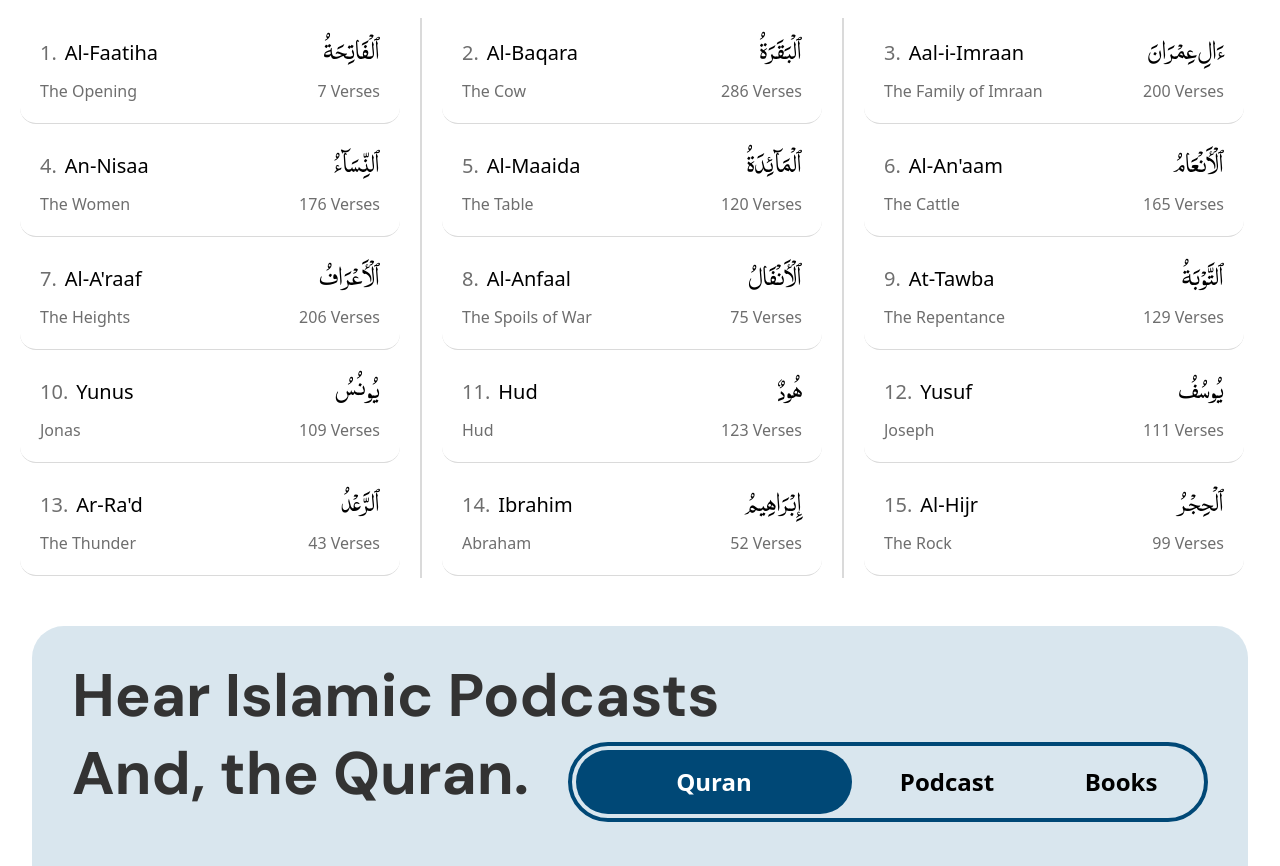
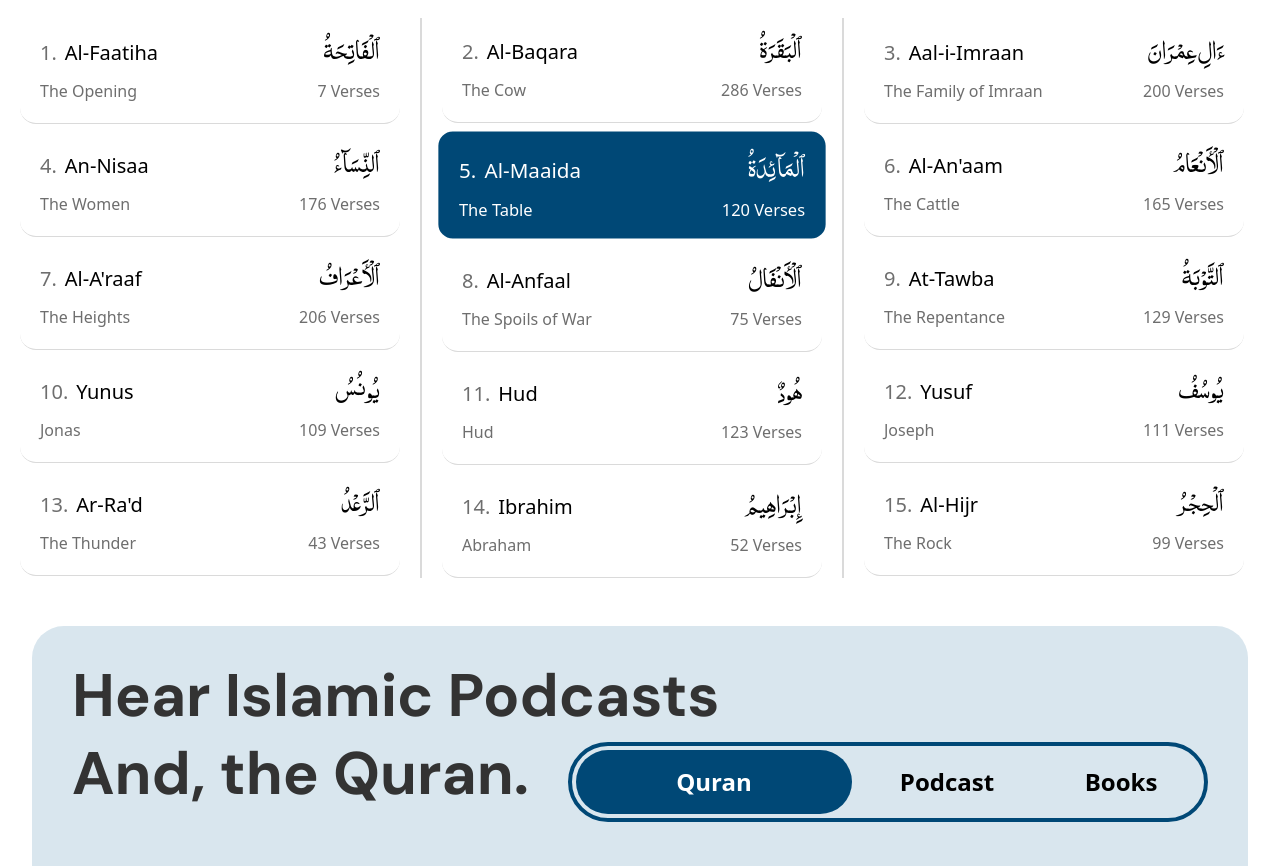
Before and after one commit to usama-hrb/Quran-app, a Next.js app: page / in a window 1280 px wide. Shown: the part 1186-2052 px from the top of the page. Built offline with nearby package versions, Linux system fonts and the light colour scheme; a web font is replaced by a local one.

Commit message:
All Errors fixed still some warnings

```diff
--- a/src/components/1 - Main/Main.tsx
+++ b/src/components/1 - Main/Main.tsx
@@ -10,8 +10,8 @@ import books from "../data/books";
 export default function Main() {
   const [active, setActive] = useState("");
   const [activeq, setActiveq] = useState("");
-  const [activeCard, setactiveCard] = useState("05");
-  const [activeCardList, setactiveCardList] = useState("02");
+  const [activeCard, setactiveCard] = useState<number>(5);
+  const [activeCardList, setactiveCardList] = useState<number>(0);
 
   return (
     <main className="w-full flex flex-col items-center ">
@@ -139,20 +139,20 @@ export default function Main() {
           <div className="md:ml-4 mt-4 md:mt-5 2xl:mt-8 flex justify-center w-full items-center xl:gap-5 2xl:gap-12 gap-10">
             <span className="lg:hidden">
               <OrderCard
-                active={activeCardList}
-                setActive={setactiveCardList}
+                active={Number(activeCardList)}
+                setActive={(v) => setactiveCardList(Number(v))}
               />
             </span>
             <span className="hidden lg:block">
-              <Cards index={0} active={activeCard} setActive={setactiveCard} />
+              <Cards index={0} active={Number(activeCard)} setActive={(v) => setactiveCard(Number(v))} />
             </span>
             <div className="hidden lg:block border border-[#DADADA] h-140 "></div>
             <span className="hidden lg:block">
-              <Cards index={1} active={activeCard} setActive={setactiveCard} />
+              <Cards index={1} active={Number(activeCard)} setActive={(v) => setactiveCard(Number(v))} />
             </span>
             <div className="hidden lg:block border border-[#DADADA] h-140"></div>
             <span className="hidden lg:block">
-              <Cards index={2} active={activeCard} setActive={setactiveCard} />
+              <Cards index={2} active={Number(activeCard)} setActive={(v) => setactiveCard(Number(v))} />
             </span>
           </div>
         </section>
--- a/src/components/Cards/OrderCard.tsx
+++ b/src/components/Cards/OrderCard.tsx
@@ -1,7 +1,13 @@
 
+import type { Dispatch, SetStateAction } from "react";
 import QuranSurahs from "../data/QuranSurahs";
 
-export default function OrderCard({ active, setActive }) {
+interface OrderCardProps {
+  active: number; // or string or whatever your active type is
+  setActive: Dispatch<SetStateAction<number>>;
+}
+
+export default function OrderCard({ active, setActive }: OrderCardProps) {
   return (
     <section className="flex flex-col gap-3 md:flex-row md:flex-wrap md:justify-center">
       {QuranSurahs.map((Surah) => (
```
